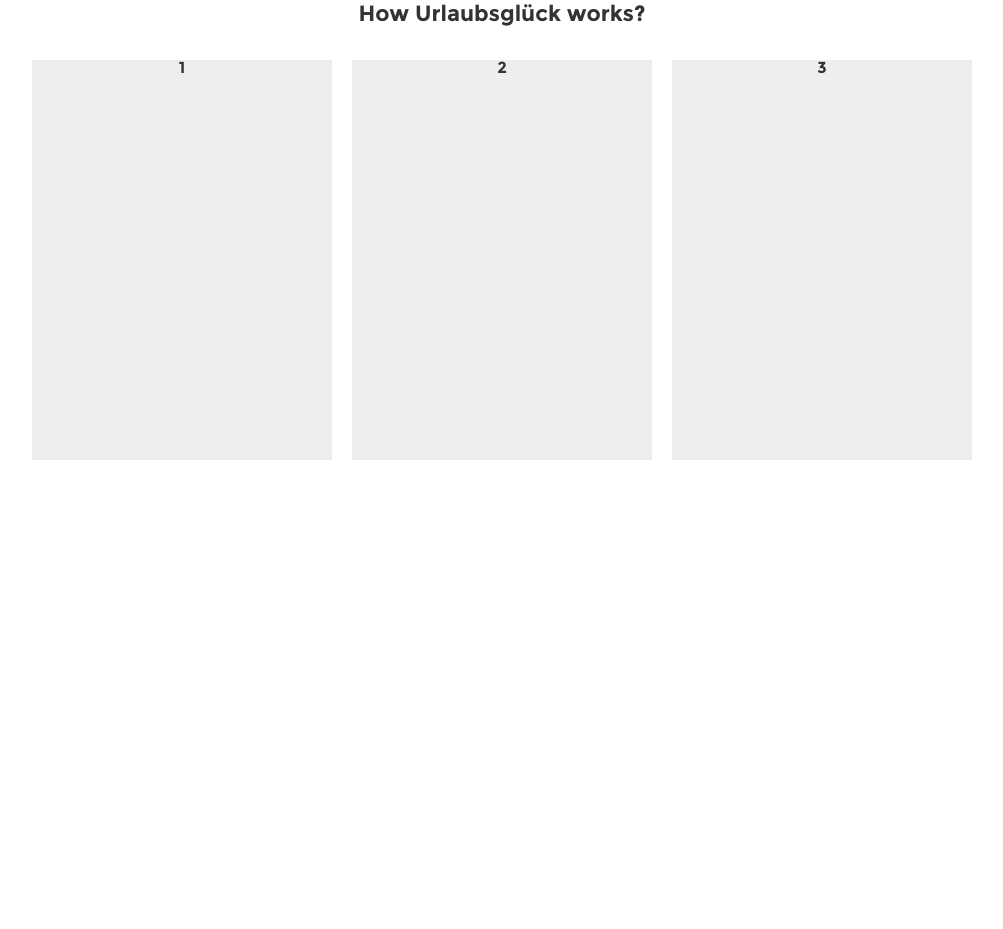
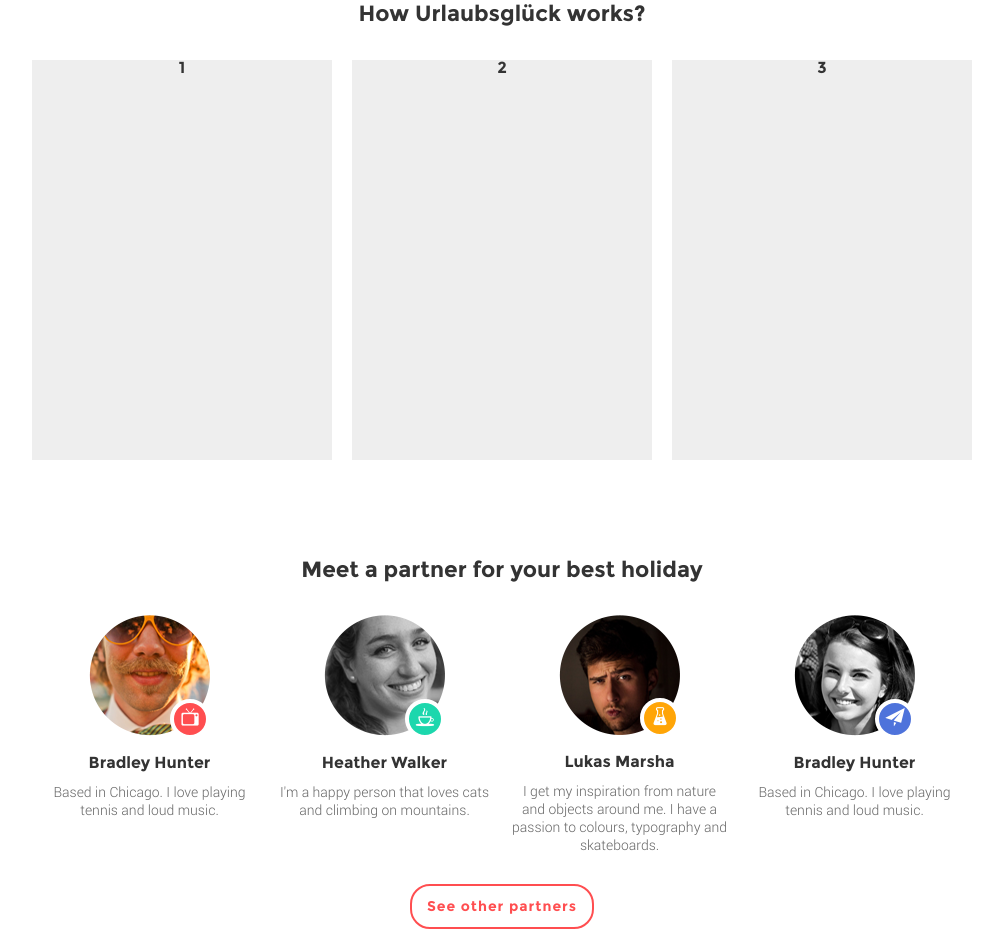
Before and after one commit to logolevel/final_exam, a website: page app/index.html in a window 1280 px wide. Shown: the part 795-1724 px from the top of the page, without its empty margins (138-1141 px from the left). Before the commit the page ends 1255 px from the top, so only its background shows below. Drawn offline with Linux system fonts and the light colour scheme; files whose address does not match are found by name.

Commit message:
Added section partners

```diff
--- a/app/index.html
+++ b/app/index.html
@@ -52,6 +52,47 @@
 			</div><!-- end container -->
 		</section>
 
+		<section class="partners">
+			<div class="container">
+				<h2 class="section-title section-title--partners">Meet a partner for your best holiday</h2>
+				<div class="partners__wrap clearfix">
+					<div class="partners__item">
+						<div class="partners__img-wrap">
+							<img src="img/bradley.png" alt="" class="partners__img">
+							<span class="partners__icon icon-tv"></span>
+						</div><!-- end partners__img-wrap -->
+						<h4 class="partners__title">Bradley Hunter</h4>
+						<p class="partners__description">Based in Chicago. I love playing tennis and loud music.</p>
+					</div><!-- end partners__item ONE -->
+					<div class="partners__item">
+						<div class="partners__img-wrap">
+							<img src="img/heather.png" alt="" class="partners__img">
+							<span class="partners__icon icon-cup"></span>
+						</div><!-- end partners__img-wrap -->
+						<h4 class="partners__title">Heather Walker</h4>
+						<p class="partners__description">I'm a happy person that loves cats and climbing on mountains.</p>
+					</div><!-- end partners__item TWO -->
+					<div class="partners__item">
+						<div class="partners__img-wrap">
+							<img src="img/lukas.png" alt="" class="partners__img">
+							<span class="partners__icon icon-flask"></span>
+						</div><!-- end partners__img-wrap -->
+						<h4 class="partners__title">Lukas Marsha</h4>
+						<p class="partners__description">I get my inspiration from nature and objects around me. I have a passion to colours, typography and skateboards.</p>
+					</div><!-- end partners__item THREE -->
+					<div class="partners__item partners__item--last">
+						<div class="partners__img-wrap">
+							<img src="img/hunter.png" alt="" class="partners__img">
+							<span class="partners__icon icon-plane"></span>
+						</div><!-- end partners__img-wrap -->
+						<h4 class="partners__title">Bradley Hunter</h4>
+						<p class="partners__description">Based in Chicago. I love playing tennis and loud music.</p>
+					</div><!-- end partners__item FOUR -->
+				</div><!-- end partners__wrap -->
+				<a href="#!" class="btn btn--large btn--large--stroke">See other partners</a>
+			</div><!-- end container -->
+		</section>
+
 		<script src="js/libs.min.js"></script>
 		<script src="js/common.js"></script>
 	</body>
--- a/app/sass/_header.sass
+++ b/app/sass/_header.sass
@@ -24,7 +24,7 @@
 	border-radius: 20px
 	border: 2px solid transparent
 	&:hover
-		background-color: #ec4a4c
+		background-color: $accent-hover
 		color: #fff
 .btn--large
 	padding: 10px 35px
--- a/app/sass/_media.sass
+++ b/app/sass/_media.sass
@@ -100,6 +100,17 @@
 		margin-bottom: 0
 		&--last
 			margin-right: 0
+	/*PARTNERS*/
+	.section-title--partners
+		margin-bottom: 33px
+	.partners__item
+		float: left
+		width: 50%
+		padding: 0 36px
+		margin-bottom: 50px
+	.partners__wrap
+		max-width: 580px
+		margin: 0 auto
 
 
 /* Medium Devices, Desktops */
@@ -117,6 +128,14 @@
 	.works__item
 		width: 300px
 		height: 400px
+	/*PARTNERS*/
+	.partners__item
+		float: left
+		width: 25%
+		padding: 0 10px
+		margin-bottom: 44px
+	.partners__wrap
+		max-width: 100%
 
 
 /* Large Devices, Wide Screens */
--- a/app/sass/_variables.sass
+++ b/app/sass/_variables.sass
@@ -4,5 +4,6 @@
 $sub-font: 'montserratregular', Arial, sans-serif;
 /*colors*/
 $accent-color: #ff4e50;
+$accent-hover: #ec4a4c;
 $title-color: #333;
 $text-color: #666;
--- a/app/sass/main.sass
+++ b/app/sass/main.sass
@@ -13,6 +13,61 @@
 	background-color: #eee
 	float: left
 	margin-bottom: 10px
+/*SECTION PARTNERS*/
+.section-title--partners
+	margin-top: 29px
+	line-height: 24px
+.partners
+	&__item
+		width: 100%
+		padding: 0 35px
+		margin: 0 auto 23px
+		&--last
+			margin-bottom: 40px
+	&__img-wrap
+		display: inline-block
+		position: relative
+	&__img
+		width: auto
+		height: 100%
+	&__icon
+		background-color: $accent-color
+		position: absolute
+		bottom: 0
+		right: 0
+		width: 40px
+		height: 40px
+		border: 4px solid #fff
+		border-radius: 50%
+		color: #fff
+	&__description
+		font-family: $text-font
+		color: $text-color
+		font-size: 13.97px
+		line-height: 18px
+	&__title
+		margin: 16px 0 12px
+.icon-tv,
+.icon-plane,
+.icon-flask,
+.icon-cup
+	line-height: 28px
+	font-size: 18px
+.icon-cup
+	background-color: #1cd7ad
+.icon-flask
+	background-color: #ffa507
+.icon-plane
+	background-color: #4e73db
+.btn--large--stroke
+	background-color: transparent
+	border: 2px solid $accent-color
+	color: $accent-color
+	padding: 10px 60px
+	&:hover
+		color: $accent-hover
+		border: 2px solid $accent-hover
+		background: transparent
 
 
 
```
Also changed, not shown: app/css/main.css, app/img/Shape 128.png (deleted), app/img/bradley.jpg (deleted), app/img/bradley.png (added), app/img/heather.jpg (deleted), app/img/heather.png (added), app/img/hunter.jpg (deleted), app/img/hunter.png (added), app/img/lucas.jpg (deleted), app/img/lukas.png (added), app/js/libs.min.js.
